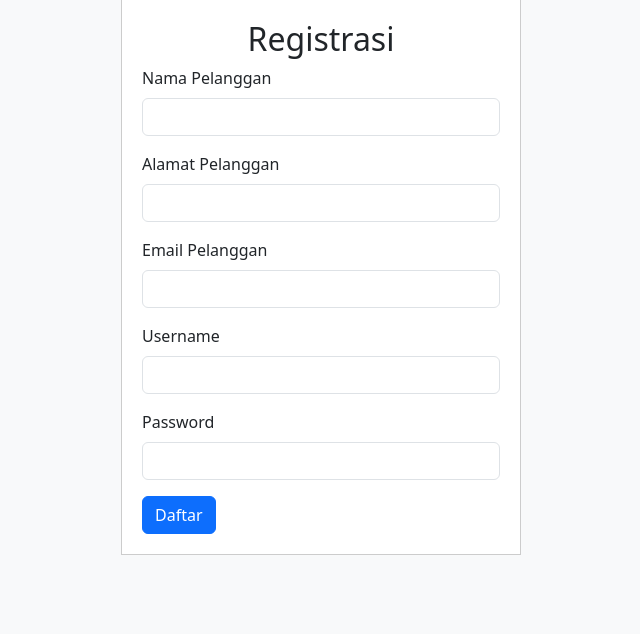
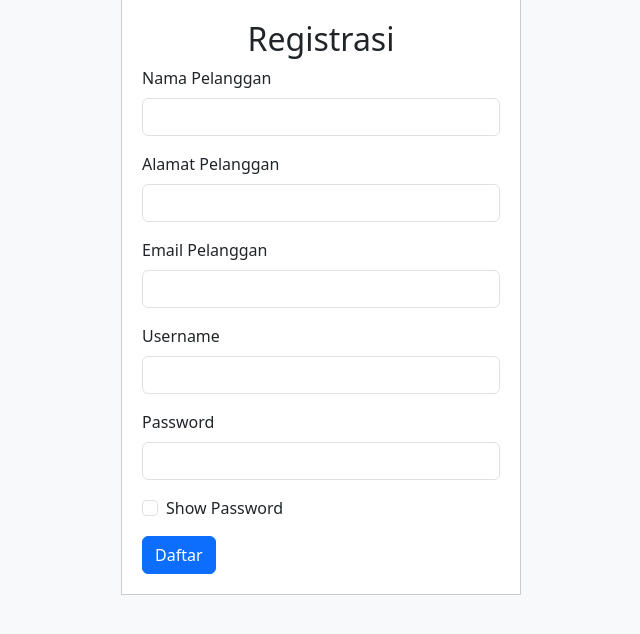
Before and after one commit to adermaulana/apotek-php, a PHP site: page /registrasi.php in a window 1280 px wide. Shown: the part 101-735 px from the top of the page, without its empty margins (319-959 px from the left). Run offline with PHP 8.4, Linux system fonts and the light colour scheme.

Commit message:
password show

```diff
--- a/registrasi.php
+++ b/registrasi.php
@@ -86,6 +86,11 @@
                             <label for="password_pelanggan" class="form-label">Password</label>
                             <input type="password" class="form-control" id="password_pelanggan" name="password_pelanggan" required>
                         </div>
+                                                <!-- Add this inside the form -->
+                        <div class="mb-3 form-check">
+                            <input type="checkbox" class="form-check-input" id="showPassword" onclick="togglePassword()">
+                            <label class="form-check-label" for="showPassword">Show Password</label>
+                        </div>
                         <button type="submit" name="registrasi" class="btn btn-primary btn-block">Daftar</button>
                     </form>
                 </div>
@@ -93,6 +98,17 @@
         </div>
     </div>
 
+    <script>
+        function togglePassword() {
+            var passwordField = document.getElementById("password_pelanggan");
+            if (passwordField.type === "password") {
+                passwordField.type = "text";
+            } else {
+                passwordField.type = "password";
+            }
+        }
+    </script>
+
     <script src="https://cdn.jsdelivr.net/npm/bootstrap@5.3.1/dist/js/bootstrap.bundle.min.js" integrity="sha384-HwwvtgBNo3bZJJLYd8oVXjrBZt8cqVSpeBNS5n7C8IVInixGAoxmnlMuBnhbgrkm" crossorigin="anonymous"></script>
 </body>
 </html>
```
Also changed, not shown: login.php (+15 -0 lines), login_pelanggan.php (+15 -0 lines).
